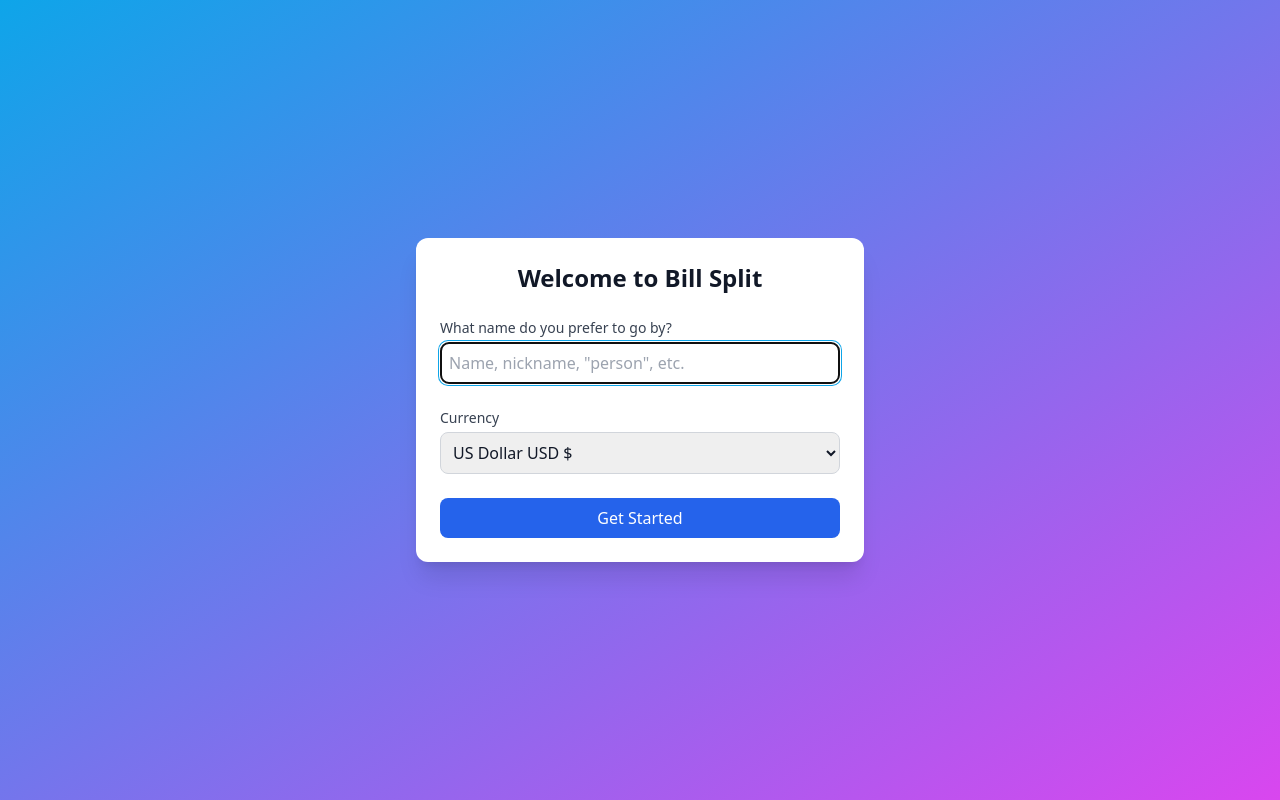
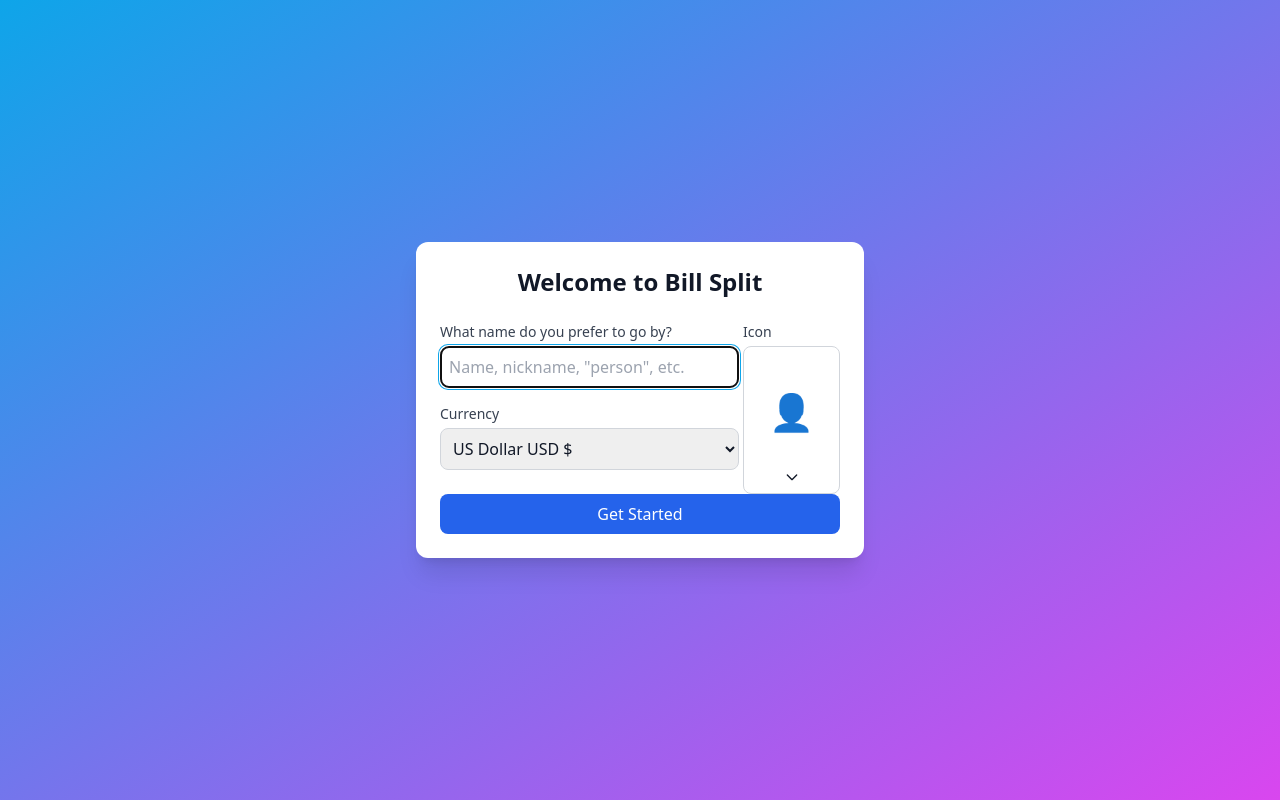
Before and after one commit to eduardo-vdm/bill-split-v1, a React (Vite) app: page /setup in a window 1280 px wide. Built offline with nearby package versions, Linux system fonts and the light colour scheme.

Commit message:
- Icon selector component, added to account setup screen;

```diff
--- a/package.json
+++ b/package.json
@@ -10,7 +10,7 @@
     "url": "https://github.com/edunazareth/bill-split.git"
   },
   "private": true,
-  "version": "0.1.10b",
+  "version": "0.1.11",
   "type": "module",
   "scripts": {
     "dev": "vite",
--- /dev/null
+++ b/src/components/IconSelector.jsx
@@ -0,0 +1,101 @@
+import { useState, useEffect, useRef } from 'react';
+import { useTranslation } from 'react-i18next';
+import { motion, AnimatePresence } from 'framer-motion';
+
+const PERSON_ICONS = ['👤', '👩', '👨', '👧', '👦', '👶', '👱‍♀️', '👱', '👩‍🦰', '👨‍🦰', '👩‍🦱', '👨‍🦱', '👩‍🦳', '👨‍🦳', '👩‍🦲', '👨‍🦲'];
+
+export default function IconSelector({ value, onChange, disabled }) {
+  const { t } = useTranslation();
+  const [isOpen, setIsOpen] = useState(false);
+  const [selectedIcon, setSelectedIcon] = useState(value || PERSON_ICONS[0]);
+  const containerRef = useRef(null);
+
+  useEffect(() => {
+    setSelectedIcon(value || PERSON_ICONS[0]);
+  }, [value]);
+
+  useEffect(() => {
+    const handleClickOutside = (event) => {
+      if (containerRef.current && !containerRef.current.contains(event.target)) {
+        setIsOpen(false);
+      }
+    };
+
+    const handleKeyDown = (event) => {
+      if (event.key === 'Escape') {
+        setIsOpen(false);
+      }
+    };
+
+    if (isOpen) {
+      document.addEventListener('mousedown', handleClickOutside);
+      document.addEventListener('keydown', handleKeyDown);
+    }
+
+    return () => {
+      document.removeEventListener('mousedown', handleClickOutside);
+      document.removeEventListener('keydown', handleKeyDown);
+    };
+  }, [isOpen]);
+
+  const handleIconSelect = (icon) => {
+    setSelectedIcon(icon);
+    onChange(icon);
+    setIsOpen(false);
+  };
+
+  return (
+    <div className="relative w-full h-full" ref={containerRef}>
+      <button
+        type="button"
+        onClick={() => !disabled && setIsOpen(!isOpen)}
+        disabled={disabled}
+        className={`w-full h-full p-2 border rounded-lg flex flex-col items-center justify-between
+          ${disabled
+            ? 'bg-gray-100 dark:bg-gray-800 text-gray-400 dark:text-gray-600 border-gray-200 dark:border-gray-700'
+            : 'bg-white dark:bg-gray-700 text-gray-900 dark:text-white border-gray-300 dark:border-gray-600 hover:border-primary-500 dark:hover:border-primary-400'
+          }`}
+      >
+        <span className="flex-1 flex items-center justify-center w-full">
+          <span className="text-4xl leading-none">{selectedIcon}</span>
+        </span>
+        <svg
+          className={`w-4 h-4 transition-transform ${isOpen ? 'rotate-180' : ''}`}
+          fill="none"
+          stroke="currentColor"
+          viewBox="0 0 24 24"
+        >
+          <path strokeLinecap="round" strokeLinejoin="round" strokeWidth={2} d="M19 9l-7 7-7-7" />
+        </svg>
+      </button>
+
+      <AnimatePresence>
+        {isOpen && !disabled && (
+          <motion.div
+            initial={{ opacity: 0, x: -10 }}
+            animate={{ opacity: 1, x: 0 }}
+            exit={{ opacity: 0, x: -10 }}
+            className="absolute right-full top-0 mr-2 z-10 bg-white dark:bg-gray-800 rounded-lg shadow-xl border border-primary-500 dark:border-primary-400 p-4 min-w-fit"
+          >
+            <div className="grid grid-cols-4 gap-3" style={{ width: 'max-content' }}>
+              {PERSON_ICONS.map((icon) => (
+                <button
+                  key={icon}
+                  type="button"
+                  onClick={() => handleIconSelect(icon)}
+                  className={`w-10 h-10 flex items-center justify-center text-2xl rounded-lg transition-colors
+                    ${selectedIcon === icon
+                      ? 'bg-primary-100 dark:bg-primary-900 text-primary-600 dark:text-primary-400 border-2 border-primary-500 dark:border-primary-400'
+                      : 'hover:bg-gray-100 dark:hover:bg-gray-700 hover:border-primary-500 dark:hover:border-primary-400 border border-gray-300 dark:border-gray-600'
+                    }`}
+                >
+                  {icon}
+                </button>
+              ))}
+            </div>
+          </motion.div>
+        )}
+      </AnimatePresence>
+    </div>
+  );
+}
--- a/src/locales/en/app.json
+++ b/src/locales/en/app.json
@@ -1,6 +1,6 @@
 {
   "splash": {
-    "title": "Bill Split",
+    "title": "Welcome to Bill Split",
     "subtitle": "Split bills with friends",
     "loading": "Loading"
   },
@@ -9,6 +9,7 @@
     "name": "What name do you prefer to go by?",
     "namePlaceholder": "Name, nickname, \"person\", etc.",
     "currency": "Currency",
+    "icon": "Icon",
     "start": "Get Started"
   }
 }
--- a/src/locales/es/app.json
+++ b/src/locales/es/app.json
@@ -1,6 +1,6 @@
 {
   "splash": {
-    "title": "Bill Split",
+    "title": "Bienvenido a Bill Split",
     "subtitle": "Divide facturas con amigos",
     "loading": "Cargando"
   },
@@ -9,6 +9,7 @@
     "name": "¿Cómo prefieres que te llamen?",
     "namePlaceholder": "Nombre, apodo, \"persona\", etc.",
     "currency": "Moneda",
+    "icon": "Ícono",
     "start": "Comenzar"
   }
 }
--- a/src/locales/pt/app.json
+++ b/src/locales/pt/app.json
@@ -1,6 +1,6 @@
 {
   "splash": {
-    "title": "Bill Split",
+    "title": "Bem-vindo ao Bill Split",
     "subtitle": "Divida contas com amigos",
     "loading": "Carregando"
   },
@@ -9,6 +9,7 @@
     "name": "Como quer que eu te chame?",
     "namePlaceholder": "Nome, apelido, \"pessoa\", etc.",
     "currency": "Moeda",
+    "icon": "Ícone",
     "start": "Começar"
   }
 }
--- a/src/pages/AccountSetupScreen.jsx
+++ b/src/pages/AccountSetupScreen.jsx
@@ -4,12 +4,14 @@ import { motion } from 'framer-motion';
 import { useUserContext } from '../contexts/UserContext';
 import { useTranslation } from 'react-i18next';
 import { currencies, languages } from '../utils/helpers';
+import IconSelector from '../components/IconSelector';
 
 export default function AccountSetupScreen() {
   const navigate = useNavigate();
   const { updateUser } = useUserContext();
   const { t, i18n } = useTranslation();
   const [name, setName] = useState('');
+  const [icon, setIcon] = useState('');
   const [currency, setCurrency] = useState(() => {
     // Get the current language's default currency
     const currentLanguage = languages.find(lang => lang.code === i18n.language);
@@ -20,6 +22,7 @@ export default function AccountSetupScreen() {
     e.preventDefault();
     updateUser({
       name,
+      icon,
       currency,
       isSetup: true
     });
@@ -38,6 +41,8 @@ export default function AccountSetupScreen() {
         </h1>
 
         <form onSubmit={handleSubmit} className="space-y-6">
+          <div className="grid grid-cols-4 gap-1">
+            <div className="col-span-3">
               <div>
                 <label htmlFor="name" className="block text-sm font-medium mb-1 text-gray-700 dark:text-gray-300">
                   {t('app:setup.name')}
@@ -54,7 +59,7 @@ export default function AccountSetupScreen() {
                 />
               </div>
 
-          <div>
+              <div className="mt-4">
                 <label htmlFor="currency" className="block text-sm font-medium mb-1 text-gray-700 dark:text-gray-300">
                   {t('app:setup.currency')}
                 </label>
@@ -71,7 +76,18 @@ export default function AccountSetupScreen() {
                   ))}
                 </select>
               </div>
-
+            </div>
+            <div className="col-span-1">
+              <label className="block text-sm font-medium mb-1 text-gray-700 dark:text-gray-300">
+                {t('app:setup.icon')}
+              </label>
+              <IconSelector
+                value={icon}
+                onChange={setIcon}
+                disabled={false}
+              />
+            </div>
+          </div>
           <button
             type="submit"
             className="w-full bg-blue-600 dark:bg-blue-500 text-white py-2 px-4 rounded-lg hover:bg-blue-700 dark:hover:bg-blue-600"
```
Also changed, not shown: 2 other files (tests, documents, lock files or other folders). Lines whose indentation alone changed are shown as unchanged.
